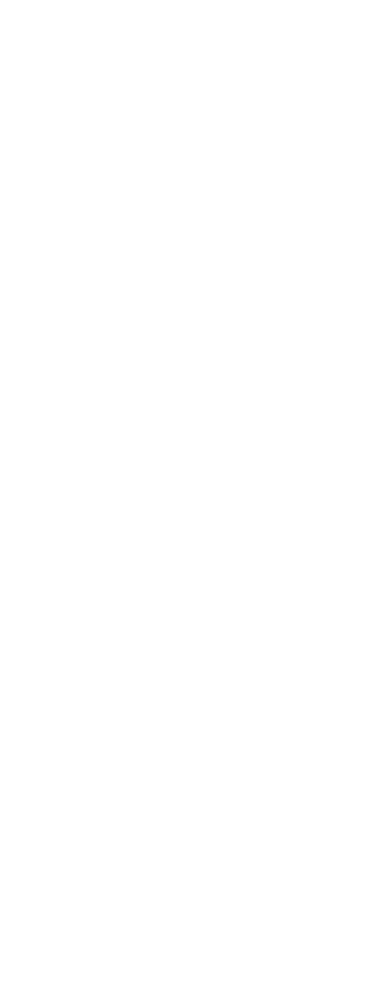
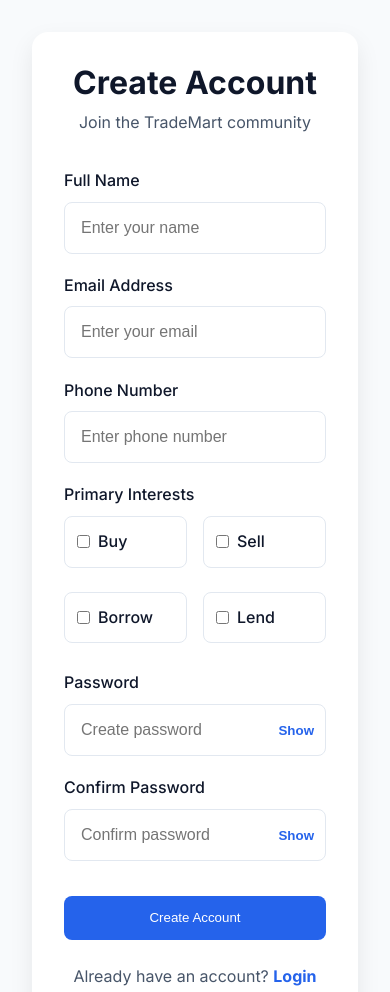
Before and after one commit to AnetByju456/DecodeLabs-Internship, a plain HTML site: page Project-1/register.html in a window 390 px wide. Shown: the top 992 px of the page. Before the commit the page ends 844 px from the top, so only its background shows below. Drawn offline with Linux system fonts and the light colour scheme.

Commit message:
Login and registeration pages added

```diff
--- a/Project-1/css/style.css
+++ b/Project-1/css/style.css
@@ -647,3 +647,174 @@ footer {
         grid-template-columns:repeat(3,1fr);
     }
 }
+
+/* =========================
+   AUTH PAGES
+========================= */
+
+.auth-page{
+
+    min-height:100vh;
+
+    display:flex;
+
+    justify-content:center;
+
+    align-items:center;
+
+    padding:2rem;
+}
+
+.auth-card{
+
+    background:white;
+
+    width:100%;
+
+    max-width:500px;
+
+    padding:2rem;
+
+    border-radius:16px;
+
+    box-shadow:var(--shadow-md);
+}
+
+.auth-card h1{
+
+    text-align:center;
+
+    margin-bottom:0.5rem;
+}
+
+.auth-subtitle{
+
+    text-align:center;
+
+    margin-bottom:2rem;
+}
+
+.form-group{
+
+    margin-bottom:1.2rem;
+}
+
+.form-group label{
+
+    display:block;
+
+    margin-bottom:0.5rem;
+
+    font-weight:500;
+}
+
+.form-group input{
+
+    width:100%;
+
+    padding:1rem;
+
+    border:1px solid var(--border-color);
+
+    border-radius:8px;
+
+    font-size:1rem;
+}
+
+.password-wrapper{
+
+    position:relative;
+}
+
+.toggle-password{
+
+    position:absolute;
+
+    right:12px;
+
+    top:50%;
+
+    transform:translateY(-50%);
+
+    background:none;
+
+    border:none;
+
+    color:var(--primary-color);
+
+    cursor:pointer;
+
+    font-weight:600;
+}
+
+.auth-btn{
+
+    width:100%;
+
+    margin-top:1rem;
+}
+
+.auth-footer{
+
+    text-align:center;
+
+    margin-top:1.5rem;
+}
+
+.auth-footer a{
+
+    color:var(--primary-color);
+
+    font-weight:600;
+}
+
+.forgot-password{
+
+    display:block;
+
+    text-align:right;
+
+    margin-bottom:1rem;
+
+    color:var(--primary-color);
+}
+
+.interest-group{
+
+    display:grid;
+
+    grid-template-columns:repeat(2,1fr);
+
+    gap:1rem;
+}
+
+.interest-group label{
+
+    display:flex;
+
+    align-items:center;
+
+    gap:0.5rem;
+
+    padding:0.75rem;
+
+    border:1px solid var(--border-color);
+
+    border-radius:8px;
+
+    cursor:pointer;
+
+    transition:var(--transition);
+}
+
+.interest-group label:hover{
+
+    border-color:var(--primary-color);
+}
+
+.interest-group input{
+
+    width:auto;
+
+    margin:0;
+}
--- a/Project-1/js/script.js
+++ b/Project-1/js/script.js
@@ -4,3 +4,139 @@ const navLinks = document.getElementById("navLinks");
 menuBtn.addEventListener("click", () => {
     navLinks.classList.toggle("active");
 });
+
+
+const loginForm = document.getElementById("loginForm");
+
+if(loginForm){
+
+    loginForm.addEventListener("submit",(e)=>{
+
+        e.preventDefault();
+
+        const email =
+        document.getElementById("loginEmail").value.trim();
+
+        const password =
+        document.getElementById("loginPassword").value;
+
+        const emailRegex =
+        /^[^\s@]+@[^\s@]+\.[^\s@]+$/;
+
+        if(!emailRegex.test(email)){
+
+            alert("Please enter a valid email address");
+
+            return;
+        }
+
+        if(password.length < 8){
+
+            alert("Password must contain at least 8 characters");
+
+            return;
+        }
+
+        alert("Login Successful (Frontend Demo)");
+
+    });
+
+}
+
+/* =========================
+   SHOW PASSWORD
+========================= */
+
+const toggleButtons = document.querySelectorAll(".toggle-password");
+
+toggleButtons.forEach(button => {
+
+    button.addEventListener("click", () => {
+
+        const targetId = button.dataset.target;
+
+        const input = document.getElementById(targetId);
+
+        if(input.type === "password"){
+
+            input.type = "text";
+            button.textContent = "Hide";
+
+        }else{
+
+            input.type = "password";
+            button.textContent = "Show";
+        }
+
+    });
+
+});
+
+/* =========================
+   REGISTER VALIDATION
+========================= */
+
+const registerForm = document.getElementById("registerForm");
+
+if(registerForm){
+
+    registerForm.addEventListener("submit",(e)=>{
+
+        e.preventDefault();
+
+        const name=document.getElementById("name").value.trim();
+
+        const phone=document.getElementById("phone").value.trim();
+
+        const email = document.getElementById("email").value.trim();
+
+        const emailRegex =
+                 /^[^\s@]+@[^\s@]+\.[^\s@]+$/;
+
+        const password=document.getElementById("password").value;
+
+        const confirmPassword=document.getElementById("confirmPassword").value;
+
+        const passwordRegex =
+        /^(?=.*[a-z])(?=.*[A-Z])(?=.*\d).{8,}$/;
+
+        if(name.length < 3){
+
+            alert("Name must contain at least 3 characters");
+            return;
+        }
+
+
+        if(!emailRegex.test(email)){
+
+            alert("Please enter a valid email address");
+
+             return;
+        }
+
+        if(!/^\d{10}$/.test(phone)){
+
+            alert("Enter a valid 10-digit phone number");
+            return;
+        }
+
+        if(!passwordRegex.test(password)){
+
+            alert(
+                "Password must contain 8 characters, one uppercase letter, one lowercase letter and one number."
+            );
+
+            return;
+        }
+
+        if(password !== confirmPassword){
+
+            alert("Passwords do not match");
+            return;
+        }
+
+        alert("Registration Successful (Frontend Demo)");
+
+    });
+
+}
--- a/Project-1/login.html
+++ b/Project-1/login.html
@@ -0,0 +1,98 @@
+<!DOCTYPE html>
+<html lang="en">
+<head>
+    <meta charset="UTF-8">
+    <meta name="viewport" content="width=device-width, initial-scale=1.0">
+    <title>TradeMart - Login</title>
+
+    <link rel="preconnect" href="https://fonts.googleapis.com">
+    <link rel="preconnect" href="https://fonts.gstatic.com" crossorigin>
+
+    <link href="https://fonts.googleapis.com/css2?family=Inter:wght@400;500;700&display=swap" rel="stylesheet">
+
+    <link rel="stylesheet" href="css/style.css">
+</head>
+<body>
+
+    <main class="auth-page">
+
+        <section class="auth-card">
+
+            <h1>Welcome Back</h1>
+
+            <p class="auth-subtitle">
+                Login to continue using TradeMart
+            </p>
+
+            <form id="loginForm">
+
+                <div class="form-group">
+
+                    <label for="loginEmail">
+                        Email Address
+                    </label>
+
+                    <input
+                        type="email"
+                        id="loginEmail"
+                        placeholder="Enter your email"
+                        required
+                    >
+
+                </div>
+
+                <div class="form-group">
+
+                    <label for="loginPassword">
+                        Password
+                    </label>
+
+                    <div class="password-wrapper">
+
+                        <input
+                            type="password"
+                            id="loginPassword"
+                            placeholder="Enter password"
+                            required
+                        >
+
+                        <button
+                            type="button"
+                            class="toggle-password"
+                            data-target="loginPassword"
+                        >
+                            Show
+                        </button>
+
+                    </div>
+
+                </div>
+
+                <a href="#" class="forgot-password">
+                    Forgot Password?
+                </a>
+
+                <button type="submit" class="btn-primary auth-btn">
+                    Login
+                </button>
+
+            </form>
+
+            <p class="auth-footer">
+
+                Don't have an account?
+
+                <a href="register.html">
+                    Register
+                </a>
+
+            </p>
+
+        </section>
+
+    </main>
+
+    <script src="js/script.js"></script>
+
+</body>
+</html>
--- a/Project-1/register.html
+++ b/Project-1/register.html
@@ -0,0 +1,183 @@
+<!DOCTYPE html>
+<html lang="en">
+<head>
+    <meta charset="UTF-8">
+    <meta name="viewport" content="width=device-width, initial-scale=1.0">
+    <title>TradeMart - Register</title>
+
+    <link rel="preconnect" href="https://fonts.googleapis.com">
+    <link rel="preconnect" href="https://fonts.gstatic.com" crossorigin>
+
+    <link href="https://fonts.googleapis.com/css2?family=Inter:wght@400;500;700&display=swap" rel="stylesheet">
+
+    <link rel="stylesheet" href="css/style.css">
+</head>
+<body>
+
+    <main class="auth-page">
+
+        <section class="auth-card">
+
+            <h1>Create Account</h1>
+
+            <p class="auth-subtitle">
+                Join the TradeMart community
+            </p>
+
+            <form id="registerForm">
+
+                <div class="form-group">
+
+                    <label for="name">
+                        Full Name
+                    </label>
+
+                    <input
+                        type="text"
+                        id="name"
+                        placeholder="Enter your name"
+                        required
+                    >
+
+                </div>
+
+                <div class="form-group">
+
+                    <label for="email">
+                        Email Address
+                    </label>
+
+                    <input
+                        type="email"
+                        id="email"
+                        placeholder="Enter your email"
+                        required
+                    >
+
+                </div>
+
+                <div class="form-group">
+
+                    <label for="phone">
+                        Phone Number
+                    </label>
+
+                    <input
+                        type="tel"
+                        id="phone"
+                        placeholder="Enter phone number"
+                        required
+                    >
+
+                </div>
+
+                <div class="form-group">
+
+                    <label>
+                        Primary Interests
+                    </label>
+
+                    <div class="interest-group">
+
+                        <label>
+                            <input type="checkbox">
+                            Buy
+                        </label>
+
+                        <label>
+                            <input type="checkbox">
+                            Sell
+                        </label>
+
+                        <label>
+                            <input type="checkbox">
+                            Borrow
+                        </label>
+
+                        <label>
+                            <input type="checkbox">
+                            Lend
+                        </label>
+
+                    </div>
+
+                </div>
+
+                <div class="form-group">
+
+                    <label for="password">
+                        Password
+                    </label>
+
+                    <div class="password-wrapper">
+
+                        <input
+                            type="password"
+                            id="password"
+                            placeholder="Create password"
+                            required
+                        >
+
+                        <button
+                            type="button"
+                            class="toggle-password"
+                            data-target="password"
+                        >
+                            Show
+                        </button>
+
+                    </div>
+
+                </div>
+
+                <div class="form-group">
+
+                    <label for="confirmPassword">
+                        Confirm Password
+                    </label>
+
+                    <div class="password-wrapper">
+
+                        <input
+                            type="password"
+                            id="confirmPassword"
+                            placeholder="Confirm password"
+                            required
+                        >
+
+                        <button
+                            type="button"
+                            class="toggle-password"
+                            data-target="confirmPassword"
+                        >
+                            Show
+                        </button>
+
+                    </div>
+
+                </div>
+
+                <button type="submit" class="btn-primary auth-btn">
+                    Create Account
+                </button>
+
+            </form>
+
+            <p class="auth-footer">
+
+                Already have an account?
+
+                <a href="login.html">
+                    Login
+                </a>
+
+            </p>
+
+        </section>
+
+    </main>
+
+    <script src="js/script.js"></script>
+
+</body>
+</html>
```
Also changed, not shown: Project-1/index.html (+1 -1 lines).
